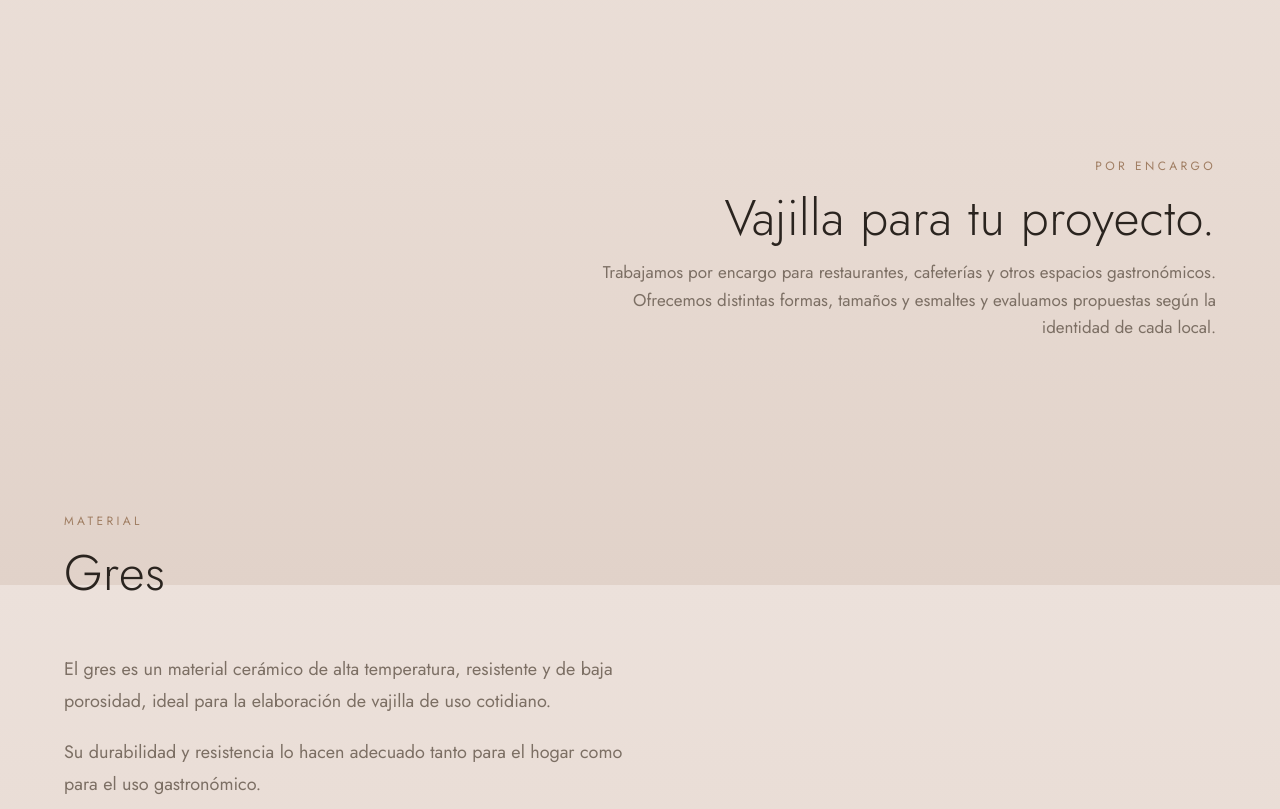
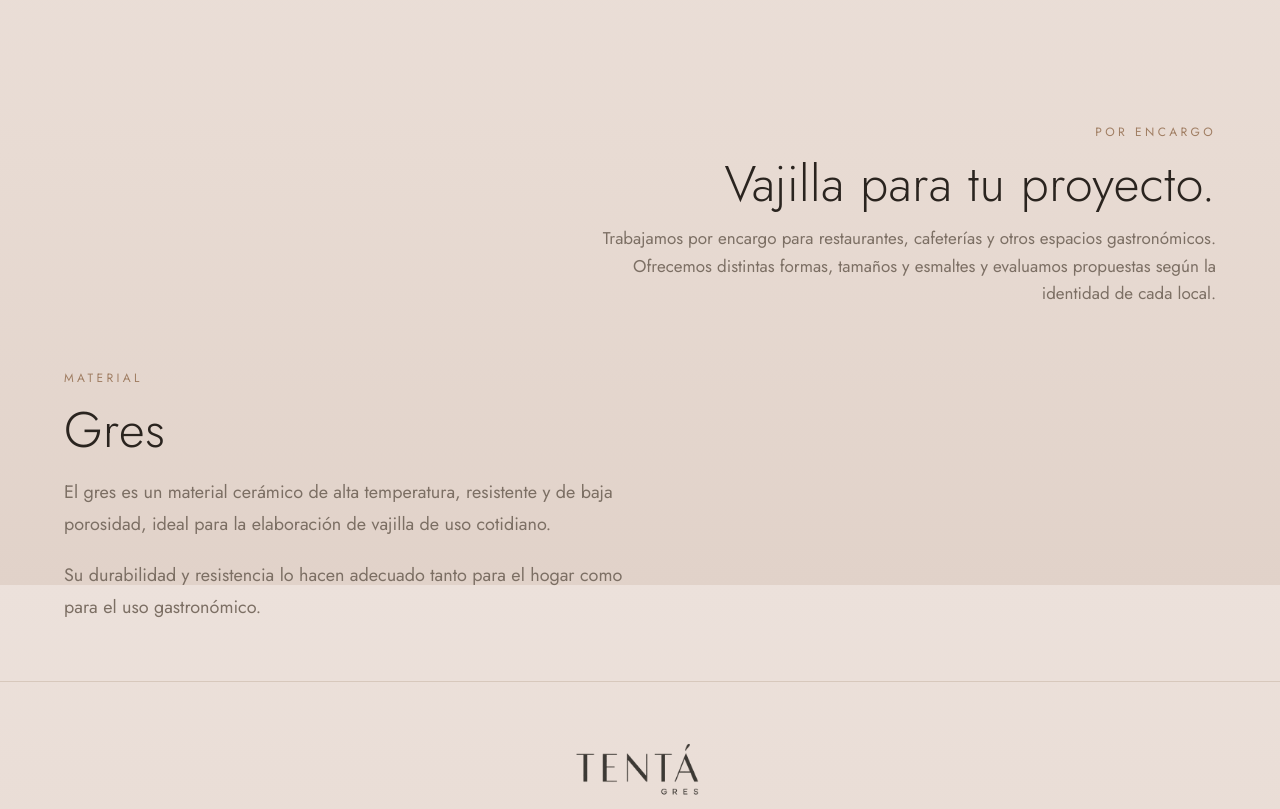
Before and after one commit to santiagotereso/tenta, a plain HTML site: page index.html in a window 1280 px wide. Shown: the part 2615-3424 px from the top of the page. Drawn offline with Linux system fonts and the light colour scheme.

Commit message:
Menos espacio entre títulos y textos, y entre Por encargo y Material
Co-Authored-By: Claude Opus 5.5 <noreply@anthropic.com>

```diff
--- a/index.html
+++ b/index.html
@@ -92,6 +92,11 @@
   /* Secciones de texto más compactas (más cerca entre sí) */
   .text-sec{padding-top:clamp(30px,4.5vw,58px);padding-bottom:clamp(30px,4.5vw,58px)}
   .text-sec.right{text-align:right}
+  /* título pegado a su texto; Por encargo y Material, juntos */
+  .text-sec .sec-head{margin-bottom:clamp(14px,1.8vw,22px)}
+  .text-sec .prose{margin-top:0}
+  #proyecto{padding-bottom:0}
+  #gres{padding-top:clamp(24px,3.2vw,40px)}
   .text-sec.right .sec-head{max-width:none;margin-left:auto}
   .text-sec.right .prose{margin-left:auto}
   /* Texto + imagen al lado */
```
